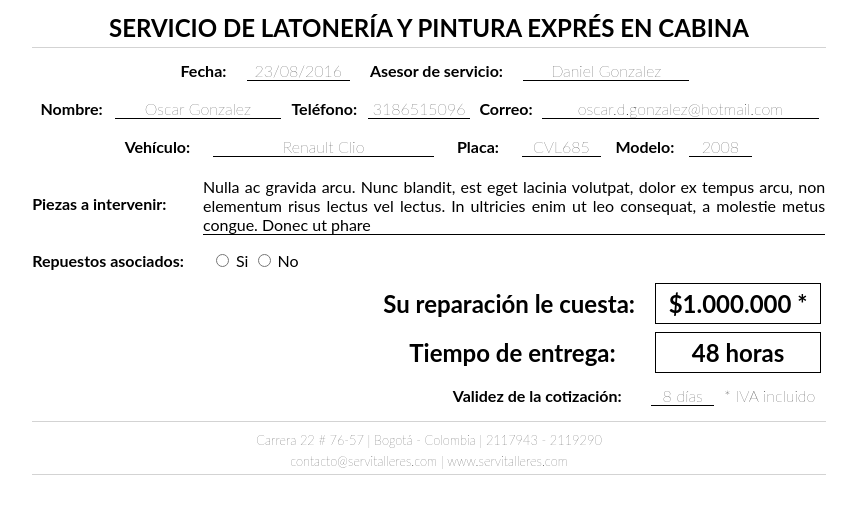
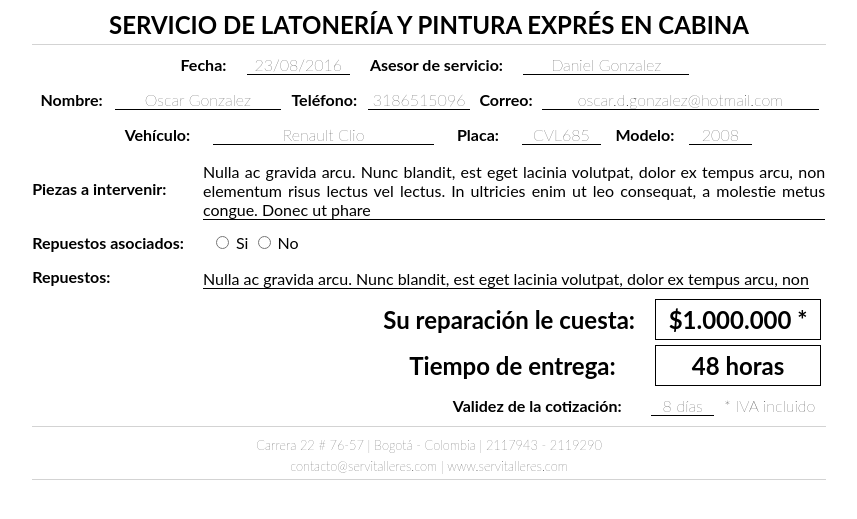
Before and after one commit to ogonzalez29/colision, a PHP site: page /print_ce.php in a window 1280 px wide. Shown: the part 55-574 px from the top of the page, without its empty margins (211-1068 px from the left). Run offline with PHP 8.4, Linux system fonts and the light colour scheme.

Commit message:
fixed print layout to fit A5 paper size

```diff
--- a/css/style.css
+++ b/css/style.css
@@ -108,11 +108,11 @@ body {
 .row,
 .row-1 .col-12,
 .row-2 .col-12 {
-	padding-top: 8px;
+	padding-top: 5px;
 }
 
 .row-2 {
-	padding-bottom: 10px;
+	padding-bottom: 5px;
 }
 
 span {
--- a/print_ce.php
+++ b/print_ce.php
@@ -100,7 +100,7 @@
 						</form>
 					</div>
 				</div>
-				<div style="display:none;" id="repuestos" class="col-12">
+				<div id="repuestos" class="col-12">
 					<div style= "vertical-align:top;" class="col-3">
 						<h3 style="text-align:left; font-weight:bold;">Repuestos:</h3>
 					</div>
```
